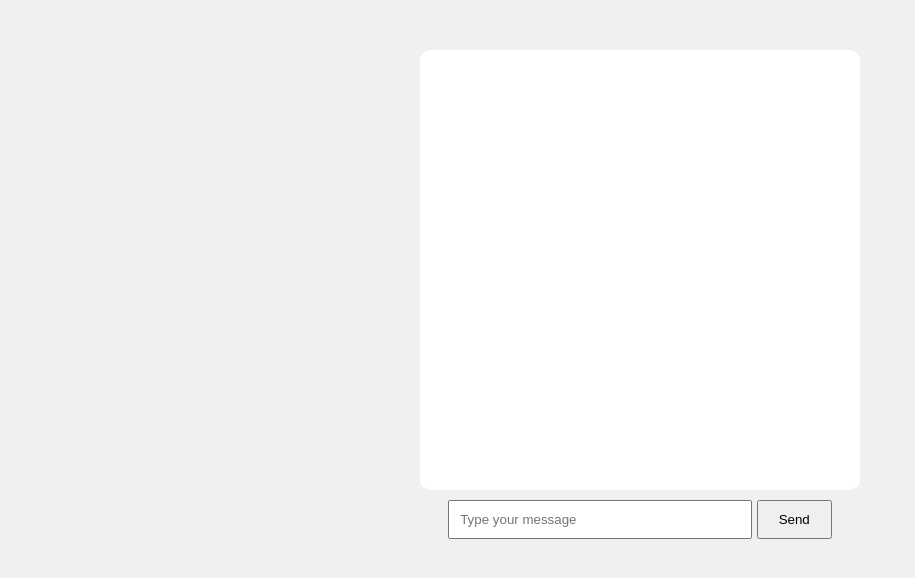
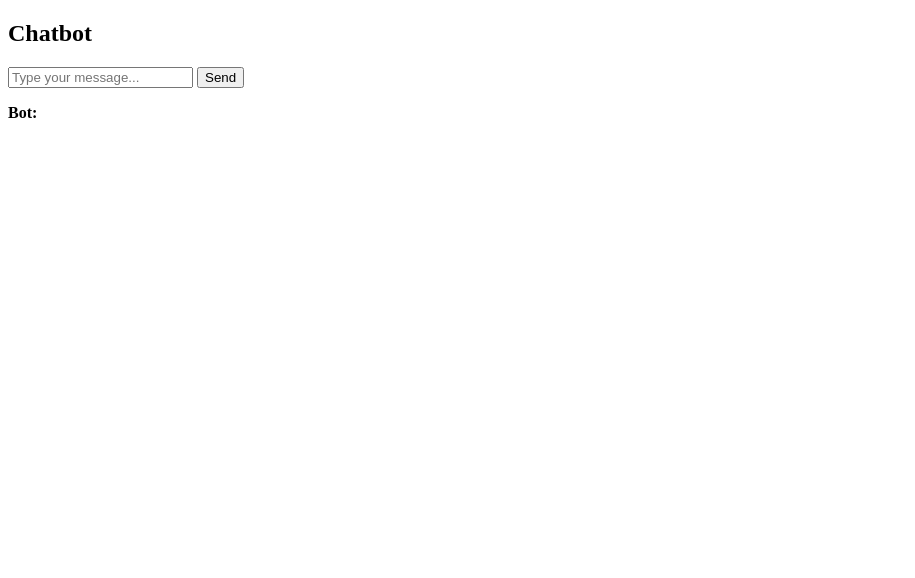
Before and after one commit to Apurv0007/chatbot-app, a Flask app: page / in a window 1280 px wide. Shown: the top 578 px of the page, without its empty margins (0-915 px from the left). Run offline with Flask 3, Linux system fonts and the light colour scheme.

Commit message:
Update index.html

```diff
--- a/templates/index.html
+++ b/templates/index.html
@@ -1,32 +1,24 @@
 <!DOCTYPE html>
-<html>
+<html lang="en">
 <head>
+    <meta charset="UTF-8">
     <title>Chatbot</title>
-    <style>
-        body { font-family: Arial; background: #f0f0f0; padding: 0; margin: 0; }
-        #chatbox { width: 400px; margin: auto; margin-top: 50px; background: white;
-                   padding: 20px; border-radius: 10px; height: 400px; overflow-y: auto; }
-        .user { color: blue; margin: 5px 0; }
-        .bot { color: green; margin: 5px 0; }
-        #inputArea { width: 400px; margin: auto; margin-top: 10px; text-align: center; }
-        input { width: 70%; padding: 10px; }
-        button { padding: 10px 20px; }
-    </style>
 </head>
 <body>
+    <h2>Chatbot</h2>
 
-<div id="chatbox"></div>
+    <input id="message" type="text" placeholder="Type your message...">
+    <button onclick="sendMessage()">Send</button>
 
-<div id="inputArea">
-    <input id="user_input" type="text" placeholder="Type your message">
-    <button onclick="sendMessage()">Send</button>
-</div>
+    <p><strong>Bot:</strong> <span id="reply"></span></p>
 
     <script>
     async function sendMessage() {
-    let userMessage = document.getElementById("message").value;
+        const userMessage = document.getElementById("message").value;
 
-    let response = await fetch("/chat", {
+        if (!userMessage.trim()) return;
+
+        const response = await fetch("/chat", {
             method: "POST",
             headers: {
                 "Content-Type": "application/json"
@@ -34,13 +26,13 @@ async function sendMessage() {
             body: JSON.stringify({ message: userMessage })
         });
 
-    let data = await response.json();
+        const data = await response.json();
 
-    // data.reply MUST be used, not data.message or data.bot
+        // ⚠ Correct key is "reply"
         document.getElementById("reply").innerText = data.reply;
+
+        document.getElementById("message").value = "";
     }
-
     </script>
-
 </body>
 </html>
```
Lines whose indentation alone changed are shown as unchanged.
